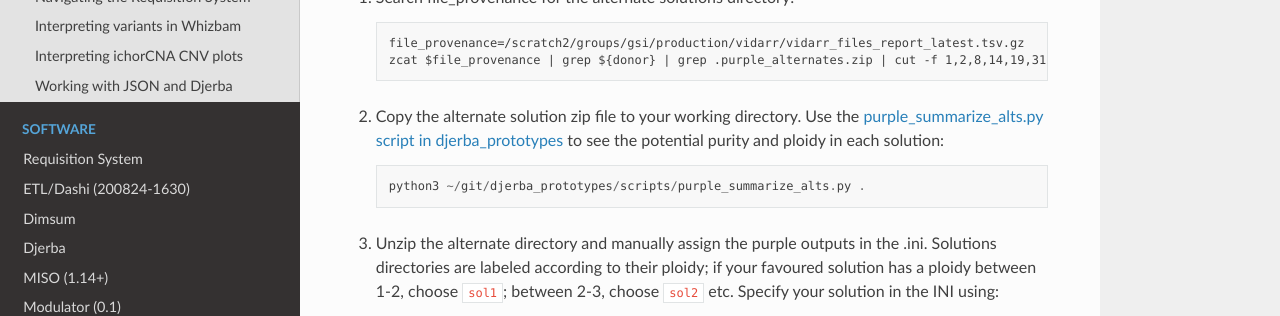
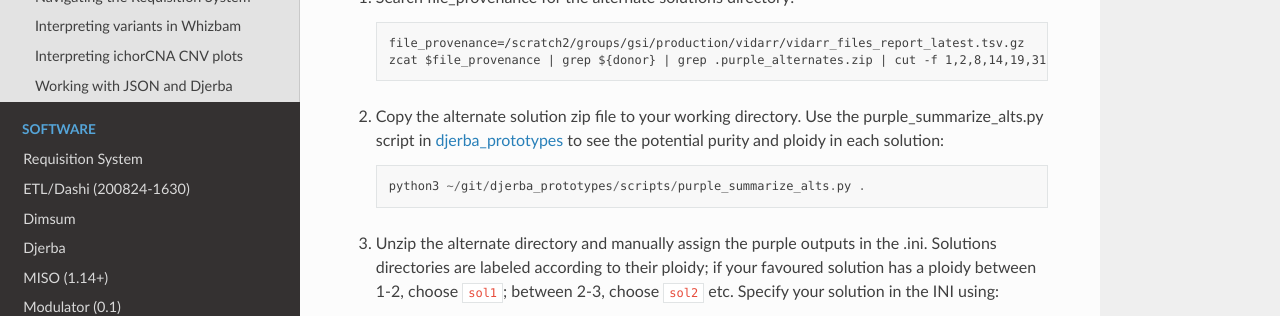
Before and after one commit to oicr-gsi/oicr-gsi, a Sphinx documentation site: the page built from source/data-review-reporting/report-tips.rst, in a window 1280 px wide and 900 px high. Shown: the part 278-594 px from the top of the window. Built offline with Sphinx 7.4.7 and the Read the Docs theme 3.1.0, drawn with Linux system fonts in a browser that asks for light colours.

Commit message:
Adjust hyperlink

```diff
--- a/source/data-review-reporting/report-tips.rst
+++ b/source/data-review-reporting/report-tips.rst
@@ -15,7 +15,7 @@ When an alternate solution is better:
 	zcat $file_provenance | grep ${donor} | grep .purple_alternates.zip | cut -f 1,2,8,14,19,31,47
 
 #. Copy the alternate solution zip file to your working directory.
-   Use the `purple_summarize_alts.py script in djerba_prototypes <https://github.com/oicr-gsi/djerba_prototypes/blob/main/scripts>`_
+   Use the purple_summarize_alts.py script in `djerba_prototypes <https://github.com/oicr-gsi/djerba_prototypes/blob/main/scripts>`_
    to see the potential purity and ploidy in each solution::
 
       python3 ~/git/djerba_prototypes/scripts/purple_summarize_alts.py .
```
